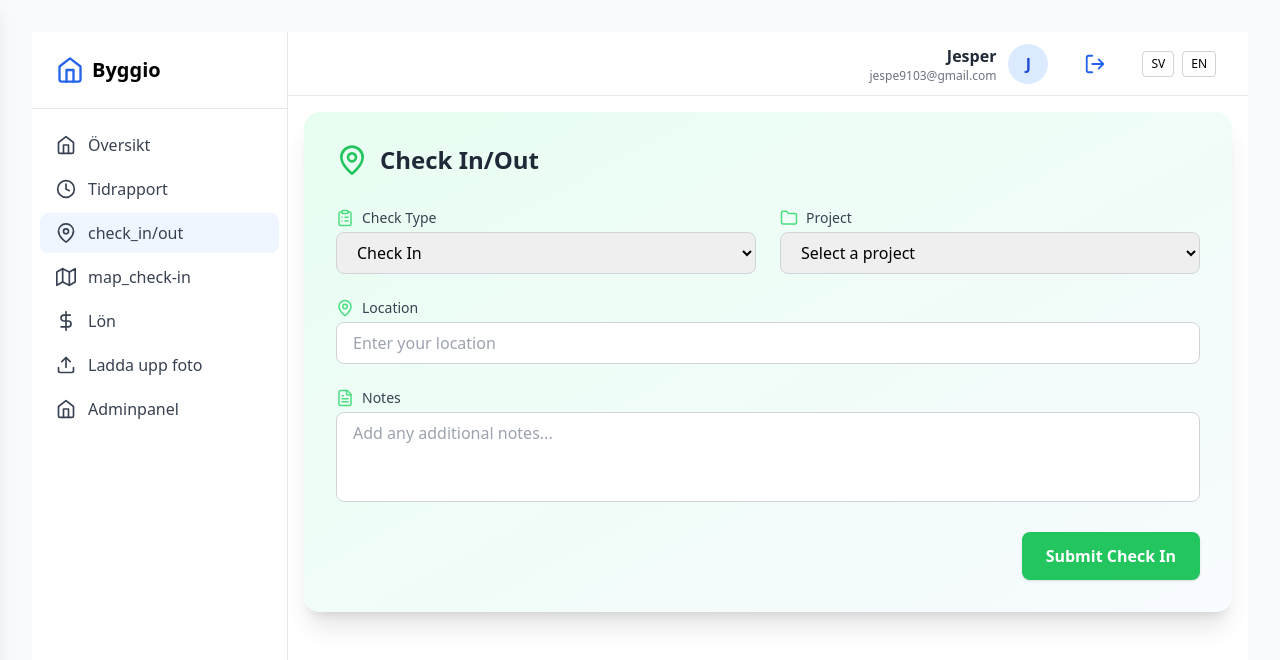
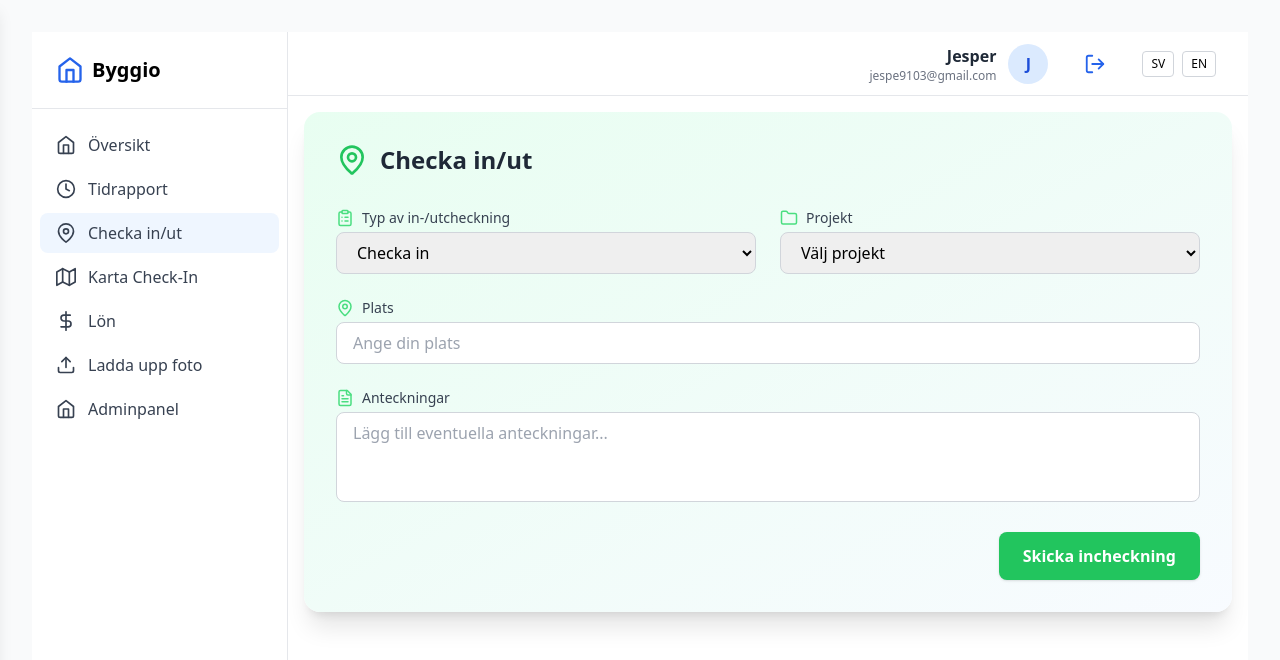
Before and after one commit to JEPPE9103/ConstructionApp, a React (Vite) app: page /dashboard/check-in in a window 1280 px wide. Shown: the top 660 px of the page. Built offline with nearby package versions, Linux system fonts and the light colour scheme; no server answers; sample sign-in values are in the browser's storage.

Commit message:
fix(i18n): ensure sidebar navigation uses correct translation keys for all menu items

```diff
--- a/src/pages/CheckIn/CheckInCard.tsx
+++ b/src/pages/CheckIn/CheckInCard.tsx
@@ -1,36 +1,38 @@
 import { MapPin, ClipboardList, Folder, FileText } from 'lucide-react';
 import React from 'react';
+import { useTranslation } from 'react-i18next';
 
 const CheckInCard: React.FC = () => {
+  const { t } = useTranslation();
   return (
     <div className="w-full bg-gradient-to-br from-[#e8fef1] to-[#f8fbff] rounded-2xl shadow-xl p-4 md:p-8 animate-fade-in">
       <div className="flex items-center mb-8 gap-3">
         <MapPin className="text-green-500" size={32} />
-        <h1 className="text-2xl font-bold text-gray-800">Check In/Out</h1>
+        <h1 className="text-2xl font-bold text-gray-800">{t('check_in_out')}</h1>
       </div>
       <form className="space-y-6">
         <div className="grid grid-cols-1 md:grid-cols-2 gap-6">
           <div>
             <label className="block text-sm font-medium text-gray-700 mb-1 flex items-center gap-2">
-              <ClipboardList size={18} className="text-green-400" /> Check Type
+              <ClipboardList size={18} className="text-green-400" /> {t('check_type')}
             </label>
             <select
               className="w-full px-4 py-2 border border-gray-300 rounded-lg focus:ring-2 focus:ring-green-200 focus:border-green-400 transition-colors"
               required
             >
-              <option value="check-in">Check In</option>
-              <option value="check-out">Check Out</option>
+              <option value="check-in">{t('check_in')}</option>
+              <option value="check-out">{t('check_out')}</option>
             </select>
           </div>
           <div>
             <label className="block text-sm font-medium text-gray-700 mb-1 flex items-center gap-2">
-              <Folder size={18} className="text-green-400" /> Project
+              <Folder size={18} className="text-green-400" /> {t('project')}
             </label>
             <select
               className="w-full px-4 py-2 border border-gray-300 rounded-lg focus:ring-2 focus:ring-green-200 focus:border-green-400 transition-colors"
               required
             >
-              <option value="">Select a project</option>
+              <option value="">{t('select_project')}</option>
               <option value="Project 1">Project 1</option>
               <option value="Project 2">Project 2</option>
             </select>
@@ -38,22 +40,22 @@ const CheckInCard: React.FC = () => {
         </div>
         <div>
           <label className="block text-sm font-medium text-gray-700 mb-1 flex items-center gap-2">
-            <MapPin size={18} className="text-green-400" /> Location
+            <MapPin size={18} className="text-green-400" /> {t('location')}
           </label>
           <input
             type="text"
-            placeholder="Enter your location"
+            placeholder={t('enter_location')}
             className="w-full px-4 py-2 border border-gray-300 rounded-lg focus:ring-2 focus:ring-green-200 focus:border-green-400 transition-colors"
             required
           />
         </div>
         <div>
           <label className="block text-sm font-medium text-gray-700 mb-1 flex items-center gap-2">
-            <FileText size={18} className="text-green-400" /> Notes
+            <FileText size={18} className="text-green-400" /> {t('notes')}
           </label>
           <textarea
             rows={3}
-            placeholder="Add any additional notes..."
+            placeholder={t('add_notes')}
             className="w-full px-4 py-2 border border-gray-300 rounded-lg focus:ring-2 focus:ring-green-200 focus:border-green-400 transition-colors resize-none"
           />
         </div>
@@ -62,7 +64,7 @@ const CheckInCard: React.FC = () => {
             type="submit"
             className="w-full md:w-auto bg-green-500 hover:bg-green-600 text-white font-semibold px-6 py-3 rounded-lg shadow transition hover:scale-105 focus:outline-none focus:ring-2 focus:ring-green-300"
           >
-            Submit Check In
+            {t('submit_check_in')}
           </button>
         </div>
       </form>
--- a/src/pages/CheckIn/MapCheckIn.tsx
+++ b/src/pages/CheckIn/MapCheckIn.tsx
@@ -2,8 +2,10 @@ import { useEffect, useState } from 'react';
 import { MapContainer, TileLayer, Marker, Popup } from 'react-leaflet';
 import { getCurrentLocation } from '../../utils/geolocation'; // Se till att denna fil finns
 import 'leaflet/dist/leaflet.css';
+import { useTranslation } from 'react-i18next';
 
 const MapCheckIn = () => {
+  const { t } = useTranslation();
   const [position, setPosition] = useState<[number, number] | null>(null);
   const [checkedIn, setCheckedIn] = useState(false);
   const [error, setError] = useState<string | null>(null);
@@ -14,13 +16,13 @@ const MapCheckIn = () => {
         const pos = await getCurrentLocation();
         setPosition([pos.coords.latitude, pos.coords.longitude]);
       } catch (err: any) {
-        setError('Kunde inte hämta platsinformation.');
+        setError(t('could_not_fetch_location'));
         console.error(err);
       }
     };
 
     fetchLocation();
-  }, []);
+  }, [t]);
 
   const handleCheckIn = () => {
     // Här skickar du till Firebase eller din backend
@@ -38,16 +40,16 @@ const MapCheckIn = () => {
           <Marker position={position}>
             <Popup>
               <div className="text-sm">
-                Du är här
+                {t('you_are_here')}
                 {!checkedIn ? (
                   <button
                     onClick={handleCheckIn}
                     className="mt-2 block bg-green-500 text-white px-3 py-1 rounded hover:bg-green-600"
                   >
-                    Checka in
+                    {t('check_in')}
                   </button>
                 ) : (
-                  <p className="text-green-600 mt-2">Incheckad ✅</p>
+                  <p className="text-green-600 mt-2">{t('checked_in')}</p>
                 )}
               </div>
             </Popup>
@@ -55,7 +57,7 @@ const MapCheckIn = () => {
         </MapContainer>
       ) : (
         <div className="flex justify-center items-center h-full text-gray-500">
-          {error || 'Hämtar plats...'}
+          {error || t('fetching_location')}
         </div>
       )}
     </div>
--- a/src/pages/Dashboard/DashboardPage.tsx
+++ b/src/pages/Dashboard/DashboardPage.tsx
@@ -13,13 +13,13 @@ const user = {
 
 // Navigation länkar
 const navLinks = [
-  { name: 'Dashboard', to: '/dashboard', icon: <FiHome size={20} /> },
-  { name: 'Time Report', to: '/dashboard/time-report', icon: <FiClock size={20} /> },
-  { name: 'Check In/Out', to: '/dashboard/check-in', icon: <FiMapPin size={20} /> },
-  { name: 'Map Check-In', to: '/dashboard/check-in/map', icon: <FiMap size={20} /> },
-  { name: 'Salary', to: '/dashboard/salary', icon: <FiDollarSign size={20} /> },
-  { name: 'Upload Photo', to: '/dashboard/upload', icon: <FiUpload size={20} /> },
-  ...(user.isAdmin ? [{ name: 'Admin Panel', to: '/dashboard/admin', icon: <FiHome size={20} /> }] : []),
+  { key: 'dashboard', name: 'Dashboard', to: '/dashboard', icon: <FiHome size={20} /> },
+  { key: 'time_report', name: 'Time Report', to: '/dashboard/time-report', icon: <FiClock size={20} /> },
+  { key: 'check_in_out', name: 'Check In/Out', to: '/dashboard/check-in', icon: <FiMapPin size={20} /> },
+  { key: 'map_check_in', name: 'Map Check-In', to: '/dashboard/check-in/map', icon: <FiMap size={20} /> },
+  { key: 'salary', name: 'Salary', to: '/dashboard/salary', icon: <FiDollarSign size={20} /> },
+  { key: 'upload_photo', name: 'Upload Photo', to: '/dashboard/upload', icon: <FiUpload size={20} /> },
+  ...(user.isAdmin ? [{ key: 'admin_panel', name: 'Admin Panel', to: '/dashboard/admin', icon: <FiHome size={20} /> }] : []),
 ];
 
 const Sidebar = ({ onClose }: { onClose?: () => void }) => {
@@ -33,7 +33,7 @@ const Sidebar = ({ onClose }: { onClose?: () => void }) => {
       <nav className="flex-1 px-2 py-4 space-y-1">
         {navLinks.map((link) => (
           <NavLink
-            key={link.name}
+            key={link.key}
             to={link.to}
             className={({ isActive }) =>
               `flex items-center gap-3 px-4 py-2 rounded-lg text-gray-700 hover:bg-blue-50 transition font-medium ${
@@ -44,7 +44,7 @@ const Sidebar = ({ onClose }: { onClose?: () => void }) => {
             onClick={onClose}
           >
             {link.icon}
-            {t(link.name.replace(/ /g, '_').toLowerCase())}
+            {t(link.key)}
           </NavLink>
         ))}
       </nav>
--- a/src/utils/locales/en.json
+++ b/src/utils/locales/en.json
@@ -78,5 +78,18 @@
   "passwords_do_not_match": "Passwords do not match",
   "password_too_short": "Password must be at least 6 characters",
   "already_have_account": "Already have an account?",
-  "login_here": "Log in here"
+  "login_here": "Log in here",
+  "check_type": "Check Type",
+  "check_in": "Check In",
+  "check_out": "Check Out",
+  "select_project": "Select a project",
+  "location": "Location",
+  "enter_location": "Enter your location",
+  "notes": "Notes",
+  "add_notes": "Add any additional notes...",
+  "submit_check_in": "Submit Check In",
+  "could_not_fetch_location": "Could not fetch location information.",
+  "you_are_here": "You are here",
+  "checked_in": "Checked in ✅",
+  "fetching_location": "Fetching location..."
 }
--- a/src/utils/locales/sv.json
+++ b/src/utils/locales/sv.json
@@ -78,5 +78,18 @@
   "passwords_do_not_match": "Lösenorden matchar inte",
   "password_too_short": "Lösenordet måste vara minst 6 tecken",
   "already_have_account": "Har du redan ett konto?",
-  "login_here": "Logga in här"
+  "login_here": "Logga in här",
+  "check_type": "Typ av in-/utcheckning",
+  "check_in": "Checka in",
+  "check_out": "Checka ut",
+  "select_project": "Välj projekt",
+  "location": "Plats",
+  "enter_location": "Ange din plats",
+  "notes": "Anteckningar",
+  "add_notes": "Lägg till eventuella anteckningar...",
+  "submit_check_in": "Skicka incheckning",
+  "could_not_fetch_location": "Kunde inte hämta platsinformation.",
+  "you_are_here": "Du är här",
+  "checked_in": "Incheckad ✅",
+  "fetching_location": "Hämtar plats..."
 }
```
